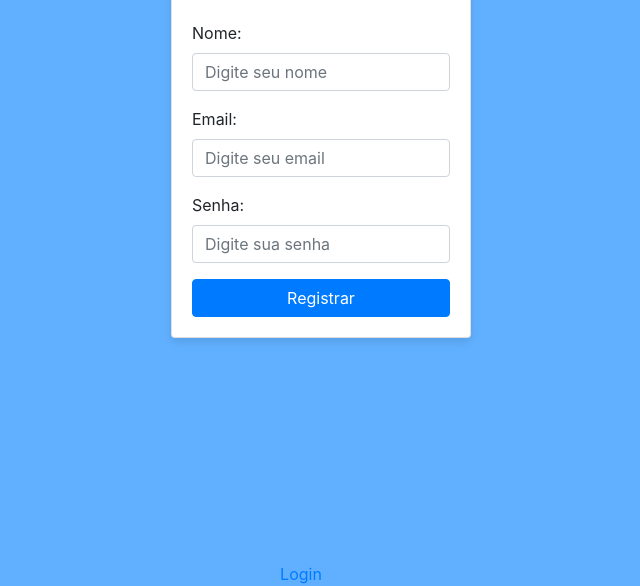
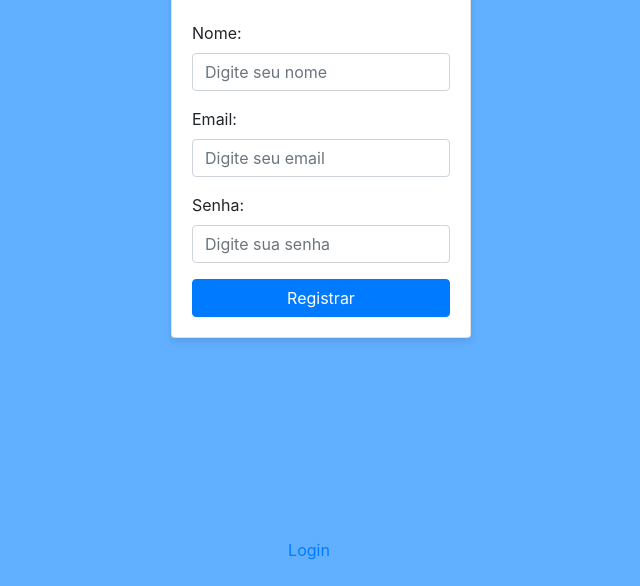
Before and after one commit to isadoralamasberton/provarecFe-Login-e-registro, a plain HTML site: page registro.html in a window 1280 px wide. Shown: the part 262-848 px from the top of the page, without its empty margins (331-971 px from the left). After the commit the page ends 824 px from the top, so only its background shows below. Drawn offline with nearby package versions, Linux system fonts and the light colour scheme.

Commit message:
correçoes

```diff
--- a/registro.html
+++ b/registro.html
@@ -43,8 +43,8 @@
         </form>
       </div>
 </div>
-<div class="text-center mt-4">
-    <a href="index.html" class="mr-3">Login</a>
+<div class="text-center">
+    <a href="index.html">Login</a>
 </div>
 </body>
 </html>
```
Also changed, not shown: index.html (+1 -1 lines).
